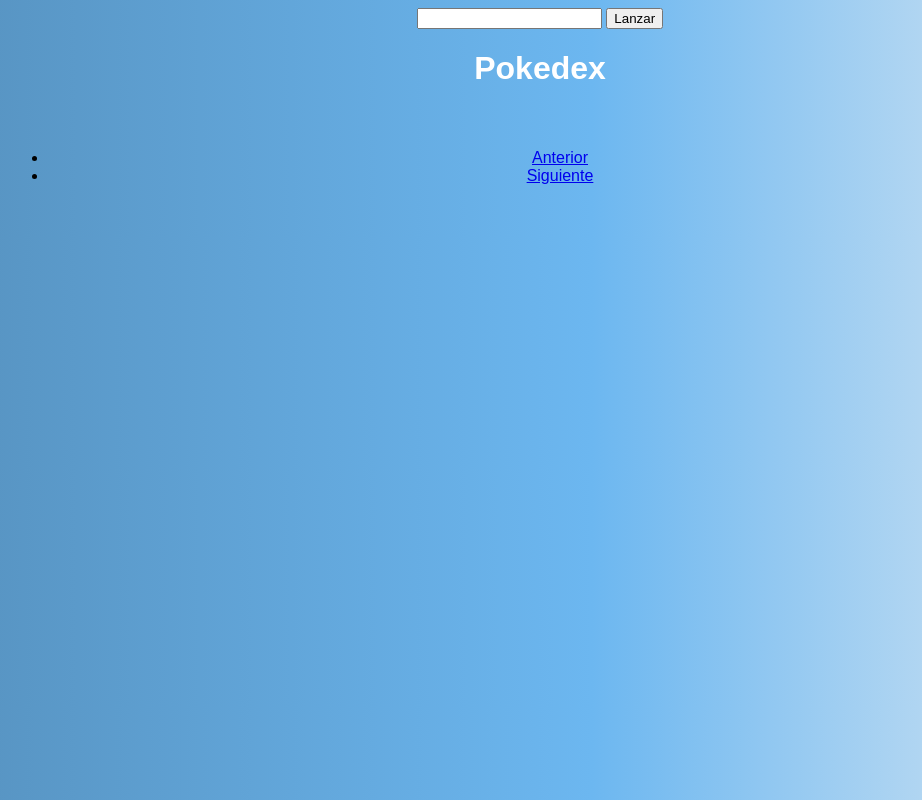
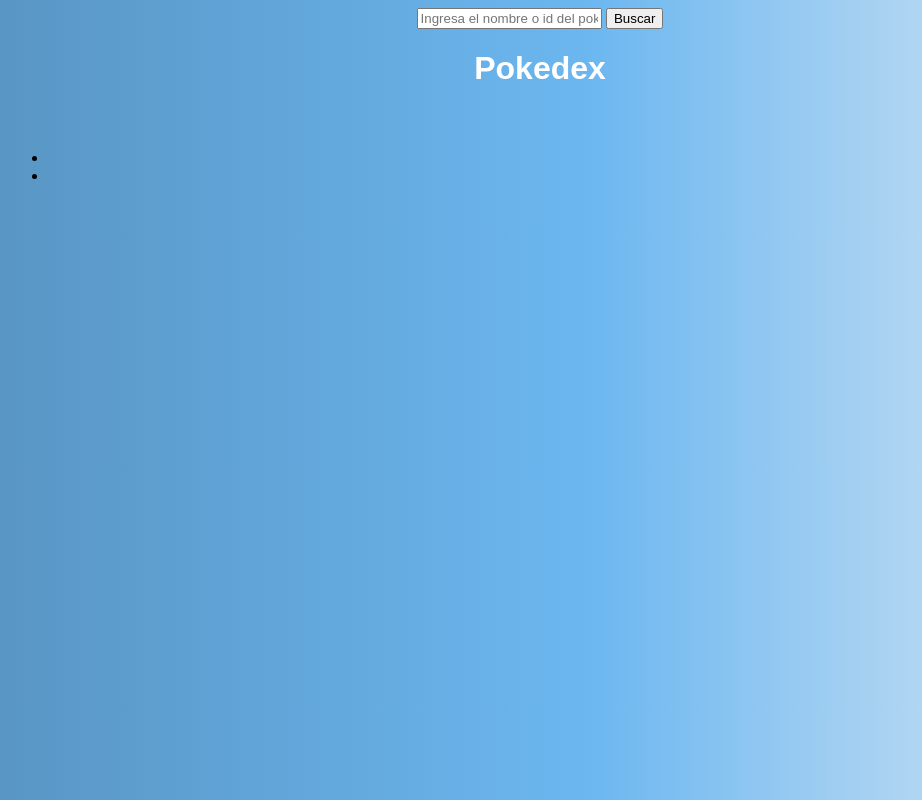
Before and after one commit to willyghost117/FrontEnd, a plain HTML site: page 3 Practica JS/index.html in a window 1280 px wide. Shown: the whole page, without its empty margins (100-1022 px from the left). Drawn offline with Linux system fonts and the light colour scheme.

Commit message:
commit final para java script

```diff
--- a/3 Practica JS/index.html
+++ b/3 Practica JS/index.html
@@ -9,8 +9,8 @@
 </head>
 <body>
     <div>
-      <input id="namePoke" type="text">
-      <button id="btnFetch">Lanzar</button>
+      <input id="namePoke" type="text" placeholder="Ingresa el nombre o id del pokemon">
+      <button id="btnFetch">Buscar</button>
     </div>
     <h1 class="title">Pokedex</h1>
     <div class="pokemon-container">
@@ -19,10 +19,10 @@
     <nav class="pagination" aria-label="...">
         <ul class="pagination">
           <li class="page-item" id="previous">
-            <a class="page-link" href="#" tabindex="-1">Anterior</a>
+            <a class="page-link" href="#" tabindex="-1"></a>
           </li>
           <li class="page-item" id="next">
-            <a class="page-link" href="#">Siguiente</a>
+            <a class="page-link" href="#"></a>
           </li>
         </ul>
       </nav>
```
